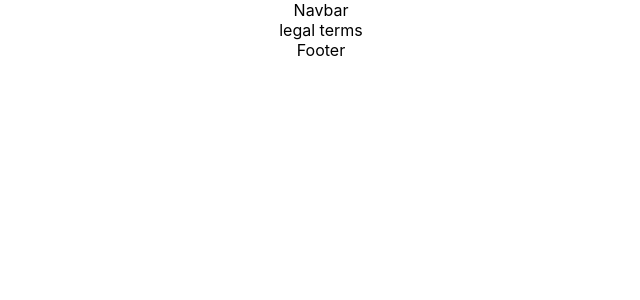
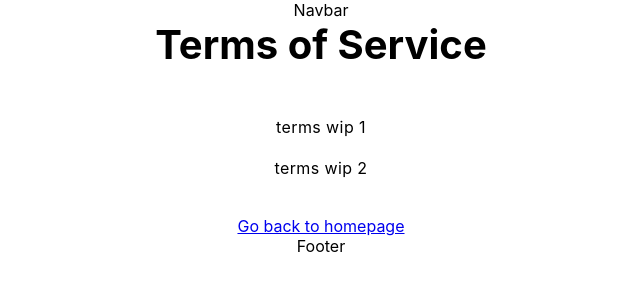
Before and after one commit to SkullCrusher/Artflare, a React (Create React App) app: page /terms in a window 1280 px wide. Shown: the top 300 px of the page, without its empty margins (319-959 px from the left). Built offline with nearby package versions, Linux system fonts and the light colour scheme.

Commit message:
Added Legal and sass to get started.

```diff
--- a/package.json
+++ b/package.json
@@ -6,6 +6,7 @@
     "@testing-library/jest-dom": "^5.11.4",
     "@testing-library/react": "^11.1.0",
     "@testing-library/user-event": "^12.1.10",
+    "antd": "^4.16.11",
     "confetti-js": "^0.0.18",
     "react": "^17.0.2",
     "react-dom": "^17.0.2",
--- a/src/App.css
+++ b/src/App.css
@@ -1,18 +1,28 @@
+.c-error-page .title {
+  font-weight: bold;
+  font-size: 18px; }
+
+.c-legal .title {
+  font-size: 40px;
+  font-weight: bold; }
+.c-legal .content {
+  padding-top: 30px; }
+  .c-legal .content p {
+    line-height: 25px;
+    letter-spacing: 0.4px; }
+.c-legal .go-back {
+  margin-top: 35px; }
+
 .App {
-  text-align: center;
-}
+  text-align: center; }
 
 .App-logo {
   height: 40vmin;
-  pointer-events: none;
-}
+  pointer-events: none; }
 
 @media (prefers-reduced-motion: no-preference) {
   .App-logo {
-    animation: App-logo-spin infinite 20s linear;
-  }
-}
-
+    animation: App-logo-spin infinite 20s linear; } }
 .App-header {
   background-color: #282c34;
   min-height: 100vh;
@@ -21,18 +31,15 @@
   align-items: center;
   justify-content: center;
   font-size: calc(10px + 2vmin);
-  color: white;
-}
+  color: white; }
 
 .App-link {
-  color: #61dafb;
-}
+  color: #61dafb; }
 
 @keyframes App-logo-spin {
   from {
-    transform: rotate(0deg);
-  }
+    transform: rotate(0deg); }
   to {
-    transform: rotate(360deg);
-  }
-}
+    transform: rotate(360deg); } }
+
+/*# sourceMappingURL=App.css.map */
--- a/src/App.scss
+++ b/src/App.scss
@@ -0,0 +1,50 @@
+
+@import "./styles/error.scss";
+@import "./styles/legal.scss";
+
+
+
+
+
+
+
+
+
+.App {
+    text-align: center;
+}
+
+.App-logo {
+    height: 40vmin;
+    pointer-events: none;
+}
+
+@media (prefers-reduced-motion: no-preference) {
+    .App-logo {
+      animation: App-logo-spin infinite 20s linear;
+    }
+}
+
+.App-header {
+    background-color: #282c34;
+    min-height: 100vh;
+    display: flex;
+    flex-direction: column;
+    align-items: center;
+    justify-content: center;
+    font-size: calc(10px + 2vmin);
+    color: white;
+}
+
+  .App-link {
+    color: #61dafb;
+  }
+
+  @keyframes App-logo-spin {
+    from {
+      transform: rotate(0deg);
+    }
+    to {
+      transform: rotate(360deg);
+    }
+  }
--- a/src/containers/Legal/index.js
+++ b/src/containers/Legal/index.js
@@ -1,12 +1,52 @@
 import React       from 'react';
 import { Link }    from "react-router-dom";
+
+const legalStuff = {
+  "terms": {
+    title: "Terms of Service",
+    rows: [
+      "terms wip 1",
+      "terms wip 2",
+    ]
+  },
+  "privacy": {
+    title: "Privacy Policy",
+    rows: [
+      "privacy wip 1",
+      "privacy wip 2",
+    ]
+  }
+}
 
 class Legal extends React.Component {
 
   state = {};
 
   render(){
-    return (<div>legal {this.props.type}</div>)
+
+    // Grab the legal text we want to render.
+    const selectedTitle = legalStuff[this.props.type].title;
+    const selectedRows  = legalStuff[this.props.type].rows;
+
+    // The rows we want to render (helps break it up to be easier to read).
+    let rows = [];
+
+    // Loop over the content and split it into chunks.
+    for(let i = 0; i < selectedRows.length; i += 1){
+      rows.push((<p key={i}>{selectedRows[i]}</p>));
+    }
+
+    return (
+      <div className="c-legal">
+        <div className="title">{selectedTitle}</div>
+        <div className="content">
+          {rows}
+        </div>
+        <div className="go-back">
+          <Link to="/">Go back to homepage</Link>
+        </div>
+      </div>
+    );
   };
 }
 
--- /dev/null
+++ b/src/styles/error.scss
@@ -0,0 +1,20 @@
+
+.c-error-page {
+
+    .title {
+        font-weight: bold;
+        font-size: 18px;
+    }
+
+    .sarcastic-text {
+
+    }
+
+    .self-help-video {
+
+    }
+
+    .go-back {
+
+    }
+}
--- /dev/null
+++ b/src/styles/legal.scss
@@ -0,0 +1,19 @@
+
+.c-legal {
+    .title {
+        font-size: 40px;
+        font-weight: bold;
+    }
+    .content {
+        padding-top: 30px;
+
+        p {
+            line-height: 25px;
+            letter-spacing: 0.4px;
+        }
+    }
+
+    .go-back {
+        margin-top: 35px;
+    }
+}
```
Also changed, not shown: 2 other files (tests, documents, lock files or other folders).
